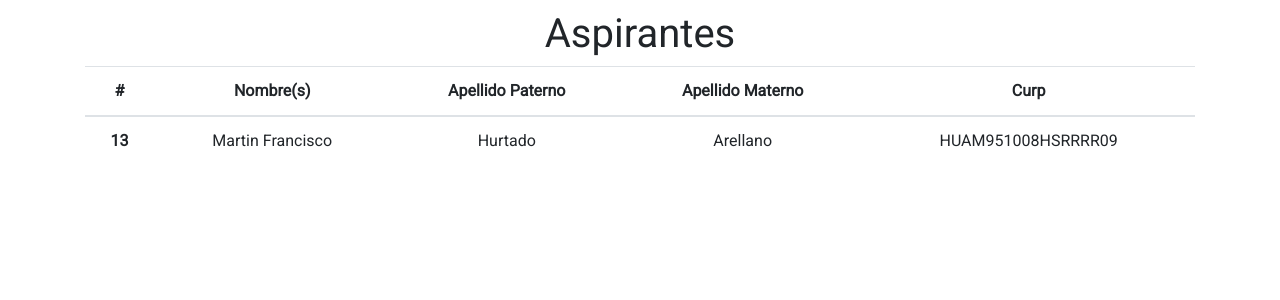
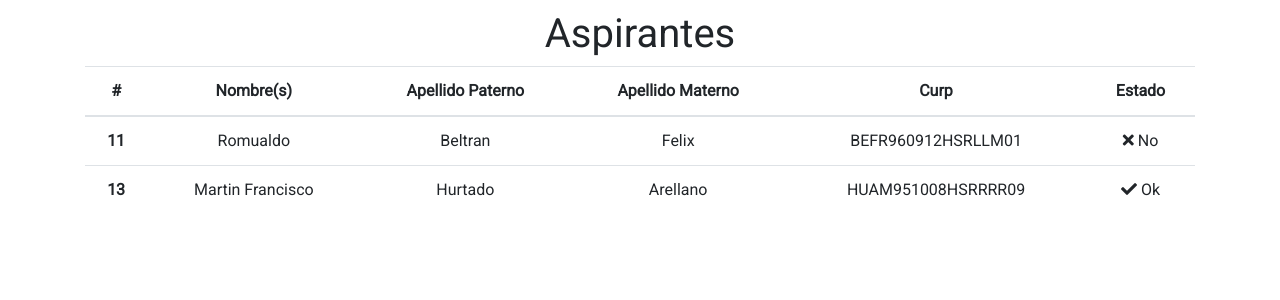
Before and after one commit to Roosshi/web-aspirantes, a PHP site: page /checkup.php in a window 1280 px wide. Shown: the part 66-366 px from the top of the page. Run offline with PHP 8.4, Linux system fonts and the light colour scheme; a user stored in the database is signed in; data comes from the database, SQL or seed files in the repository.

Commit message:
Interfaz lista para ser programada.

```diff
--- a/checkup.php
+++ b/checkup.php
@@ -22,7 +22,11 @@
     <meta charset="UTF-8">
     <title>ITH | Verificacion de datos del aspirante</title>
     <link href="https://fonts.googleapis.com/css?family=Roboto" rel="stylesheet">
+
     <link rel="stylesheet" href="assets/css/bootstrap.min.css">
+    <link rel="stylesheet" href="https://use.fontawesome.com/releases/v5.7.0/css/all.css"
+    integrity="sha384-lZN37f5QGtY3VHgisS14W3ExzMWZxybE1SJSEsQp9S+oqd12jhcu+A56Ebc1zFSJ"
+    crossorigin="anonymous">
     <link rel="stylesheet" href="assets/css/style.css">
 </head>
 <body>
@@ -41,15 +45,29 @@
                 <th scope="col">Apellido Paterno</th>
                 <th scope="col">Apellido Materno</th>
                 <th scope="col">Curp</th>
+                <th scope="col">Estado</th>
               </tr>
             </thead>
             <tbody>
+              <tr>
+                <th scope="row">11</th>
+                <td>Romualdo</td>
+                <td>Beltran</td>
+                <td>Felix</td>
+                <td>BEFR960912HSRLLM01</td>
+                <td>
+                  <i class="fas fa-times"></i> No
+                </td>
+              </tr>
               <tr>
                 <th scope="row">13</th>
                 <td>Martin Francisco</td>
                 <td>Hurtado</td>
                 <td>Arellano</td>
                 <td>HUAM951008HSRRRR09</td>
+                <td>
+                  <i class="fas fa-check"></i> Ok
+                </td>
               </tr>
             </tbody>
           </table>
```
